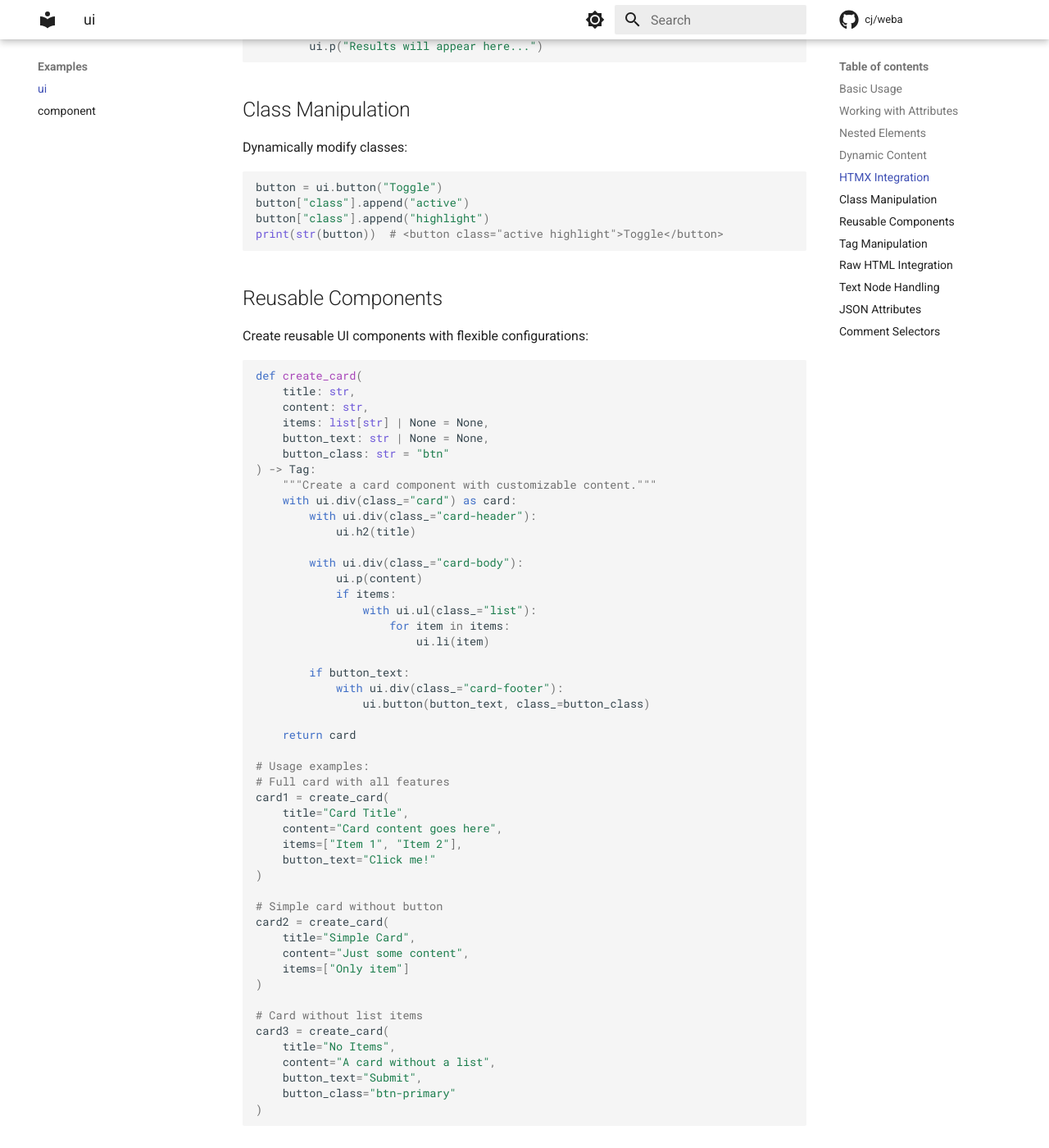
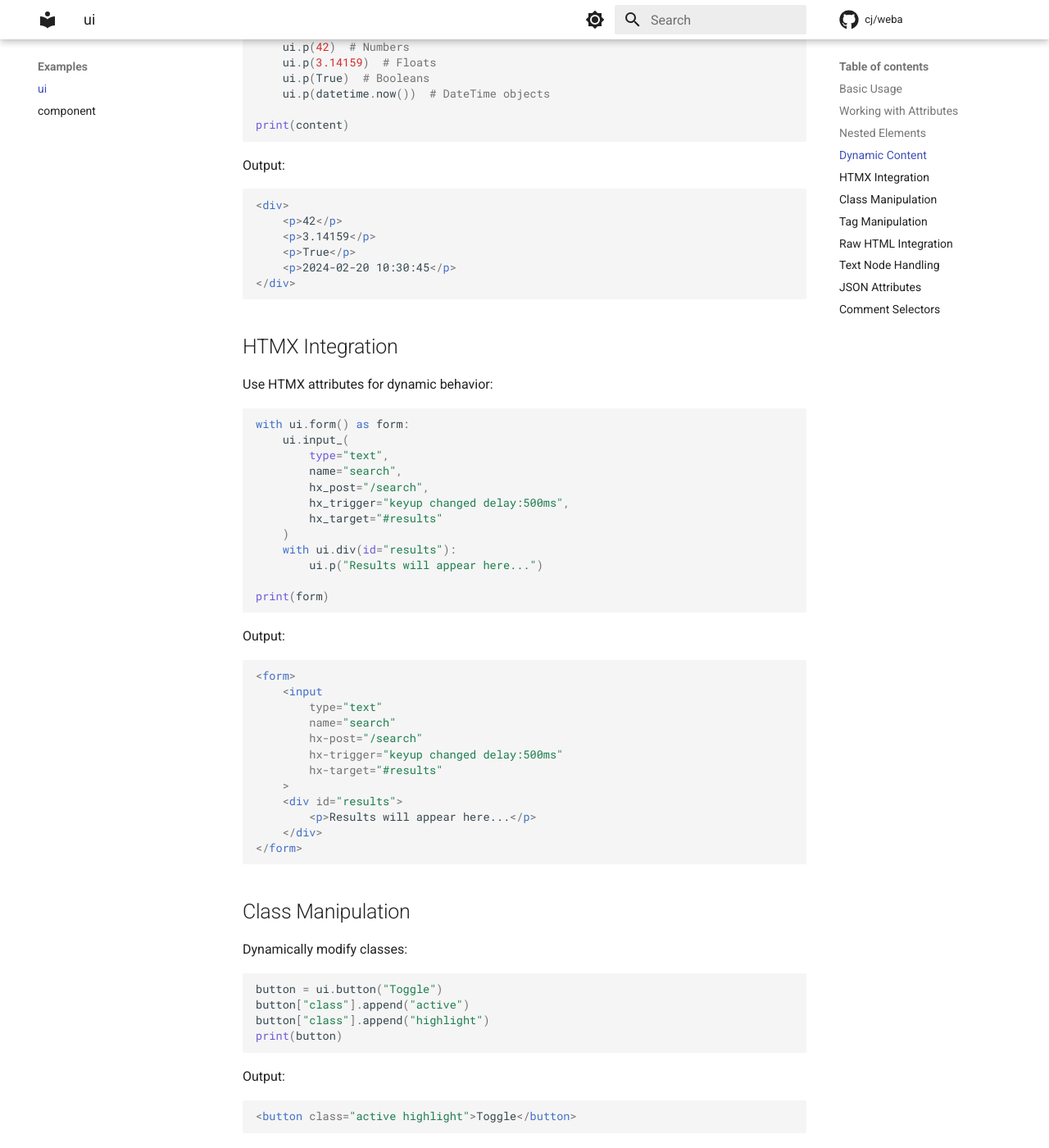
Before and after one commit to cj/weba, an MkDocs documentation site: the page built from docs/examples/ui.md, in a window 1280 px wide and 1400 px high, scrolled down 1932 px. Shown: the whole window at 82% size. Built offline with MkDocs 1.6.1 and Material for MkDocs 9.7.7, drawn with Linux system fonts in a browser that asks for light colours; comment, search, counter and statistics services are not loaded; some of the changed text lies outside the part shown.

Commit message:
feat: Update documentation examples with improved output formatting and print statements

````diff
--- a/docs/examples/ui.md
+++ b/docs/examples/ui.md
@@ -11,10 +11,10 @@ with ui.div() as container:
     ui.h1("Hello, World!")
     ui.p("Welcome to weba!")
 
-print(str(container))
+print(container)
 ```
 
-This produces:
+Output:
 
 ```html
 <div>
@@ -32,7 +32,7 @@ with ui.div(class_=["container", "mx-auto", "p-4"]) as container:
     ui.h1("Styled Heading", class_="text-2xl font-bold")
     ui.p("Some content", class_="mt-2", data_testid="content")
 
-print(str(container))
+print(container)
 ```
 
 Output:
@@ -59,6 +59,28 @@ with ui.div(class_="card") as card:
             ui.li("Item 2")
     with ui.div(class_="card-footer"):
         ui.button("Click me!", class_="btn")
+
+print(card)
+```
+
+Output:
+
+```html
+<div class="card">
+    <div class="card-header">
+        <h2>Card Title</h2>
+    </div>
+    <div class="card-body">
+        <p>Card content goes here</p>
+        <ul class="list">
+            <li>Item 1</li>
+            <li>Item 2</li>
+        </ul>
+    </div>
+    <div class="card-footer">
+        <button class="btn">Click me!</button>
+    </div>
+</div>
 ```
 
 ## Dynamic Content
@@ -73,6 +95,19 @@ with ui.div() as content:
     ui.p(3.14159)  # Floats
     ui.p(True)  # Booleans
     ui.p(datetime.now())  # DateTime objects
+
+print(content)
+```
+
+Output:
+
+```html
+<div>
+    <p>42</p>
+    <p>3.14159</p>
+    <p>True</p>
+    <p>2024-02-20 10:30:45</p>
+</div>
 ```
 
 ## HTMX Integration
@@ -90,6 +125,25 @@ with ui.form() as form:
     )
     with ui.div(id="results"):
         ui.p("Results will appear here...")
+
+print(form)
+```
+
+Output:
+
+```html
+<form>
+    <input
+        type="text"
+        name="search"
+        hx-post="/search"
+        hx-trigger="keyup changed delay:500ms"
+        hx-target="#results"
+    >
+    <div id="results">
+        <p>Results will appear here...</p>
+    </div>
+</form>
 ```
 
 ## Class Manipulation
@@ -100,62 +154,13 @@ Dynamically modify classes:
 button = ui.button("Toggle")
 button["class"].append("active")
 button["class"].append("highlight")
-print(str(button))  # <button class="active highlight">Toggle</button>
+print(button)
 ```
 
-## Reusable Components
+Output:
 
-Create reusable UI components with flexible configurations:
-
-```python
-def create_card(
-    title: str,
-    content: str,
-    items: list[str] | None = None,
-    button_text: str | None = None,
-    button_class: str = "btn"
-) -> Tag:
-    """Create a card component with customizable content."""
-    with ui.div(class_="card") as card:
-        with ui.div(class_="card-header"):
-            ui.h2(title)
-
-        with ui.div(class_="card-body"):
-            ui.p(content)
-            if items:
-                with ui.ul(class_="list"):
-                    for item in items:
-                        ui.li(item)
-
-        if button_text:
-            with ui.div(class_="card-footer"):
-                ui.button(button_text, class_=button_class)
-
-    return card
-
-# Usage examples:
-# Full card with all features
-card1 = create_card(
-    title="Card Title",
-    content="Card content goes here",
-    items=["Item 1", "Item 2"],
-    button_text="Click me!"
-)
-
-# Simple card without button
-card2 = create_card(
-    title="Simple Card",
-    content="Just some content",
-    items=["Only item"]
-)
-
-# Card without list items
-card3 = create_card(
-    title="No Items",
-    content="A card without a list",
-    button_text="Submit",
-    button_class="btn-primary"
-)
+```html
+<button class="active highlight">Toggle</button>
 ```
 
 ## Tag Manipulation
@@ -168,8 +173,16 @@ with ui.div() as container:
     child = ui.p("Test")
     extracted = child.extract()  # Removes from parent but keeps the tag
     print(extracted.parent)  # None
-    print(str(container))  # <div></div>
+    print(container)
+```
 
+Output:
+
+```html
+<div></div>
+```
+
+```python
 # Replace tags
 with ui.div() as container:
     original = ui.p("Original")
@@ -177,16 +190,39 @@ with ui.div() as container:
 
     # Replace with a single tag
     original.replace_with(ui.h2("New"))
-    print(str(container))  # <div><h2>New</h2><span>Other</span></div>
+    print(container)
+```
 
-    # Replace with multiple tags
+Output:
+
+```html
+<div>
+    <h2>New</h2>
+    <span>Other</span>
+</div>
+```
+
+```python
+# Replace with multiple tags
+with ui.div() as container:
     original = ui.p("Original")
     original.replace_with(
         ui.h2("First"),
         ui.h3("Second")
     )
-    print(str(container))  # <div><h2>First</h2><h3>Second</h3><span>Other</span></div>
+    print(container)
+```
 
+Output:
+
+```html
+<div>
+    <h2>First</h2>
+    <h3>Second</h3>
+</div>
+```
+
+```python
 # Set tag attributes directly
 button = ui.button("Click me")
 button.string = "Submit"  # Change content
@@ -194,12 +230,16 @@ button.name = "input"    # Change tag type
 button.attrs["class"] = ["primary", "large"]  # Set multiple classes
 button.attrs["data-test"] = "value"  # Set custom attribute
 
-print(str(button))
-# <input class="primary large" data-test="value">Submit</input>
+print(button)
+```
 
-# Pass tags as arguments
-button = ui.button(ui.span("Hello, World!"))
-print(str(button))  # <button><span>Hello, World!</span></button>
+Output:
+
+```html
+<input
+    class="primary large"
+    data-test="value"
+>Submit</input>
 ```
 
 ## Raw HTML Integration
@@ -210,7 +250,7 @@ Parse and integrate raw HTML strings:
 # Basic raw HTML
 tag = ui.raw("<div>Hello World</div>")
 tag["class"].append("raw")
-print(str(tag))  # <div class="raw">Hello World</div>
+print(tag)  # <div class="raw">Hello World</div>
 
 # Complex nested HTML
 html = """
@@ -239,7 +279,7 @@ Create and manipulate text nodes:
 ```python
 # Basic text nodes
 text = ui.text("Hello World")
-print(str(text))  # Hello World
+print(text)  # Hello World
 
 # Different content types
 ui.text(42)  # "42"
@@ -254,7 +294,7 @@ with ui.div() as container:
         ui.text("important")
     ui.text(" last")
 
-print(str(container))  # <div>First <strong>important</strong> last</div>
+print(container)  # <div>First <strong>important</strong> last</div>
 
 # Complex text layout
 
@@ -267,7 +307,7 @@ with ui.article() as article:
         ui.text("Strong text.")
     ui.text(" End of article.")
 
-print(str(article))
+print(article)
 # <article>Start of article. <em>Emphasized text. </em>Regular text. <strong>Strong text.</strong>
 # End of article.</article>
 ```
@@ -282,12 +322,12 @@ import json
 # Dictionary attributes
 data = {"name": "John", "age": 30}
 with ui.div(data_user=data) as div:
-    print(str(div))  # <div data-user='{"name": "John", "age": 30}'></div>
+    print(div)  # <div data-user='{"name": "John", "age": 30}'></div>
 
 # Array attributes
 items = ["apple", "banana", "orange"]
 with ui.div(data_items=items) as div:
-    print(str(div))  # <div data-items='["apple", "banana", "orange"]'></div>
+    print(div)  # <div data-items='["apple", "banana", "orange"]'></div>
 
 # Nested structures
 complex_data = {
@@ -296,7 +336,7 @@ complex_data = {
     "active": True
 }
 with ui.div(data_complex=complex_data) as div:
-    print(str(div))
+    print(div)
     # <div data-complex='{"user": {"name": "John", "age": 30}, "items": ["apple", "banana"], "active": true}'></div>
 
     # Access and parse the JSON data
@@ -328,12 +368,12 @@ container = ui.raw(html)
 
 # Find first button after #submit-button comment
 button = container.comment_one("#submit-button")
-print(str(button))  # <button>Submit</button>
+print(button)  # <button>Submit</button>
 
 # Find all cards after .card comments
 cards = container.comment(".card")
 for card in cards:
-    print(str(card))
+    print(card)
 # <div class="card">Card 1</div>
 # <div class="card">Card 2</div>
 
````
Also changed, not shown: docs/examples/component.md (+72 -57 lines), 1 other file.
